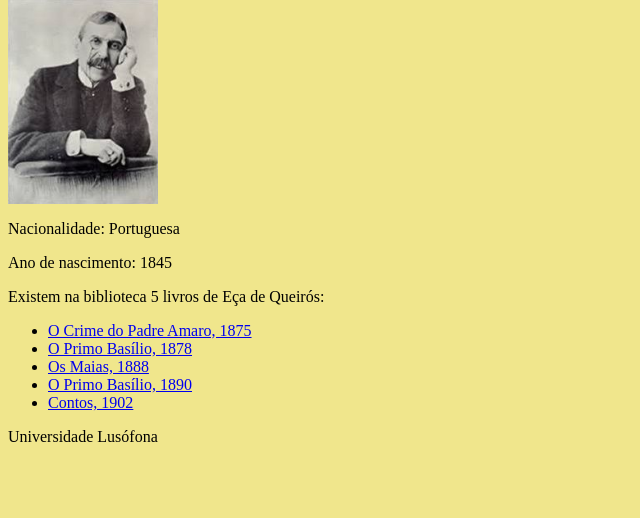
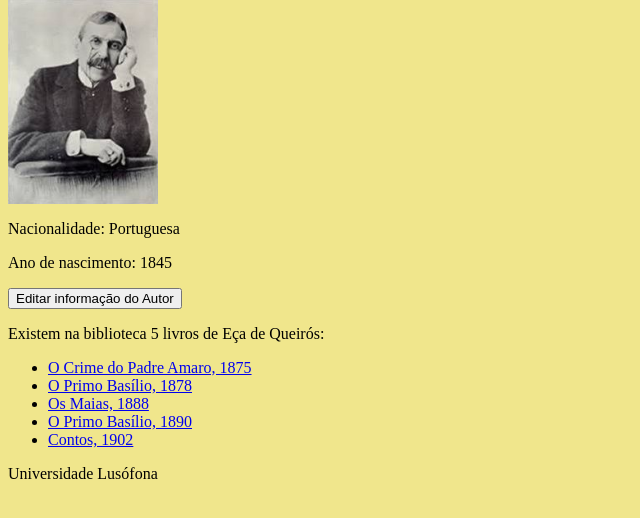
Before and after one commit to ULHT-PW/bibliotecalusofona, a Django app: page /autor/48/ in a window 1280 px wide. Shown: the part 148-666 px from the top of the page, without its empty margins (0-640 px from the left). Run offline with Django 4.2, Linux system fonts and the light colour scheme; data comes from the database, SQL or seed files in the repository; both versions use the stored data as it was after the commit.

Commit message:
included forms

```diff
--- a/biblioteca/templates/biblioteca/autor.html
+++ b/biblioteca/templates/biblioteca/autor.html
@@ -6,6 +6,9 @@
 
     <p> Nacionalidade: {{ autor.nacionalidade }}</p>
     <p> Ano de nascimento: {{ autor.ano_nascimento }}</p>
+    <a href="{% url 'edita_autor' autor.id %}">
+        <button>Editar informação do Autor</button>
+    </a>
 
     <p>Existem na biblioteca {{ autor.livros.all|length }} livros de {{autor}}:</p>
     <ul>
--- a/biblioteca/templates/biblioteca/index.html
+++ b/biblioteca/templates/biblioteca/index.html
@@ -9,4 +9,8 @@
         </li>
     {% endfor %}
     </ul>
+
+    <a href="{% url 'novo_autor' %}">
+        <button>Inserir novo Autor</button>
+    </a>
 {% endblock %}
--- a/biblioteca/urls.py
+++ b/biblioteca/urls.py
@@ -9,4 +9,8 @@ urlpatterns = [
     path('livro/<int:livro_id>/', views.livro_view, name="livro"),
     path('generos/', views.generos_view, name="generos"),
     path('genero/<str:genero>', views.genero_view, name="genero"),
+    path('autor/novo', views.novo_autor_view,name="novo_autor"),
+    path('autor/<int:autor_id>/edita', views.edita_autor_view,name="edita_autor"),
+    path('autor/<int:autor_id>/apaga', views.apaga_autor_view,name="apaga_autor"),
+    path('livro/novo/', views.novo_livro_view,name="novo_livro"),
 ]
--- a/biblioteca/views.py
+++ b/biblioteca/views.py
@@ -1,8 +1,8 @@
-from django.shortcuts import render
+from django.shortcuts import render, redirect
 
 # Create your views here.
 from .models import Autor, Livro
-
+from .forms import AutorForm, LivroForm
 
 def index_view(request):
     context = {
@@ -40,3 +40,44 @@ def genero_view(request, genero):
         'livros': Livro.objects.filter(genero=genero),
     }
     return render(request, "biblioteca/genero.html", context)
+
+
+def novo_autor_view(request):
+    form = AutorForm(request.POST or None, request.FILES)
+    if form.is_valid():
+        form.save()
+        return redirect('autores')
+
+    context = {'form': form}
+    return render(request, 'biblioteca/novo_autor.html', context)
+
+
+def edita_autor_view(request, autor_id):
+    autor = Autor.objects.get(id=autor_id)
+
+    if request.POST:
+        form = AutorForm(request.POST or None, request.FILES, instance=autor)
+        if form.is_valid():
+            form.save()
+            return redirect('autores')
+    else:
+        form = AutorForm(instance=autor)
+
+    context = {'form': form, 'autor':autor}
+    return render(request, 'biblioteca/edita_autor.html', context)
+
+
+def apaga_autor_view(request, autor_id):
+    autor = Autor.objects.get(id=autor_id)
+    autor.delete()
+    return redirect('autores')
+
+
+def novo_livro_view(request):
+    form = LivroForm(request.POST or None, request.FILES)
+    if form.is_valid():
+        form.save()
+        return redirect('autores')
+
+    context = {'form': form}
+    return render(request, 'biblioteca/novo_livro.html', context)
--- a/project/settings.py
+++ b/project/settings.py
@@ -129,7 +129,9 @@ DEFAULT_AUTO_FIELD = 'django.db.models.BigAutoField'
 
 # default static files settings for PythonAnywhere.
 # see https://help.pythonanywhere.com/pages/DjangoStaticFiles for more info
-MEDIA_ROOT = '/home/bibliotecalusofona/project/media'
+
+import os
+MEDIA_ROOT = os.path.join(BASE_DIR, 'media')
 MEDIA_URL = '/media/'
-STATIC_ROOT = '/home/bibliotecalusofona/project/static'
+STATIC_ROOT = os.path.join(BASE_DIR, 'static')
 STATIC_URL = '/static/'
--- a/project/urls.py
+++ b/project/urls.py
@@ -15,9 +15,6 @@ Including another URLconf
 """
 from django.contrib import admin
 from django.urls import path, include
-from django.conf import settings
-from django.conf.urls.static import static
-
 
 urlpatterns = [
     path('admin/', admin.site.urls),
@@ -28,6 +25,9 @@ urlpatterns = [
 ]
 
 
+from django.conf import settings
+from django.conf.urls.static import static
+
 urlpatterns += static(
       settings.MEDIA_URL,
       document_root=settings.MEDIA_ROOT)
```
Also changed, not shown: biblioteca/forms.py (added, +13 -0 lines), biblioteca/templates/biblioteca/edita_autor.html (added, +22 -0 lines), biblioteca/templates/biblioteca/novo_autor.html (added, +12 -0 lines), biblioteca/templates/biblioteca/novo_livro.html (added, +12 -0 lines), README.md, db.sqlite3, media/retratos/camoes.jpeg (added).
